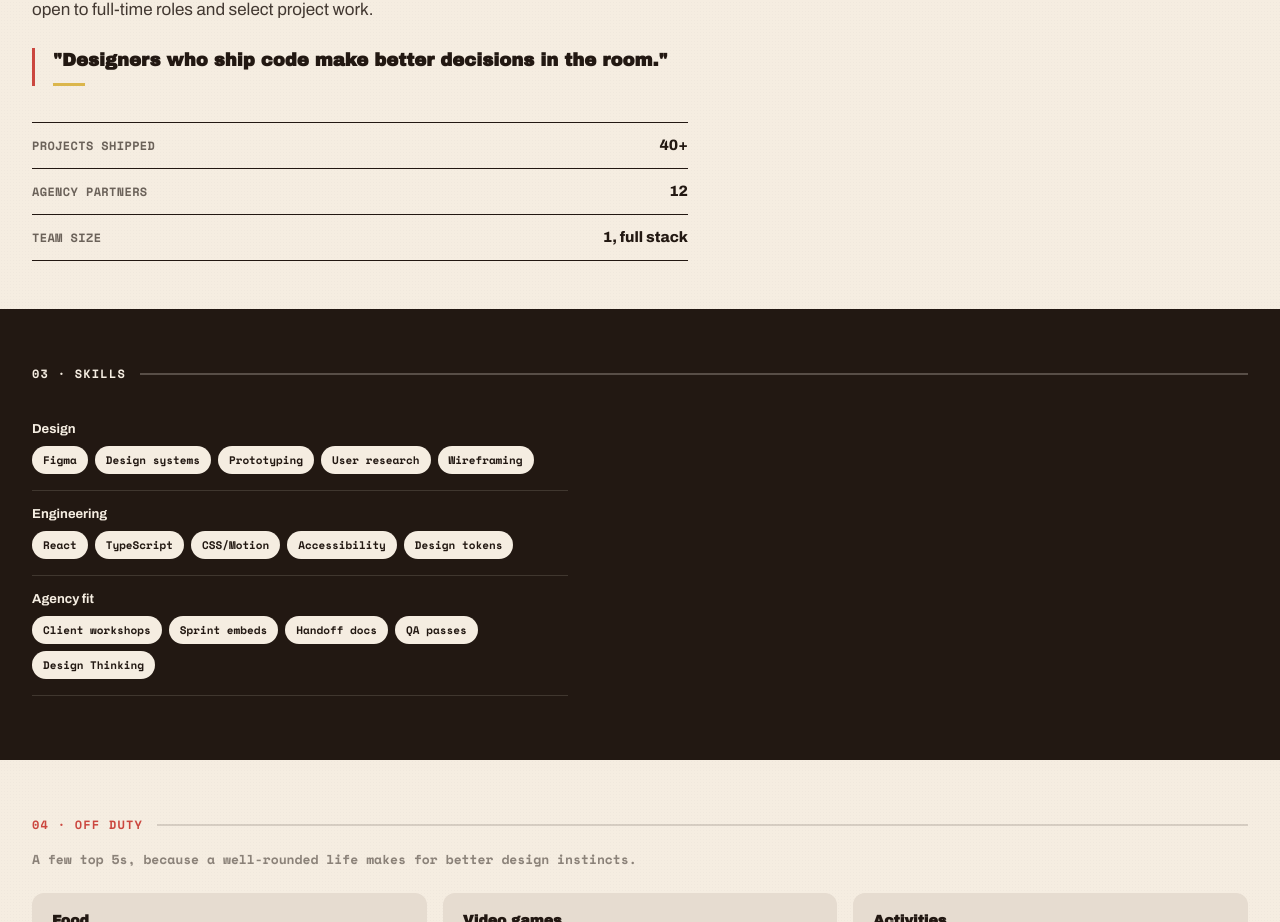
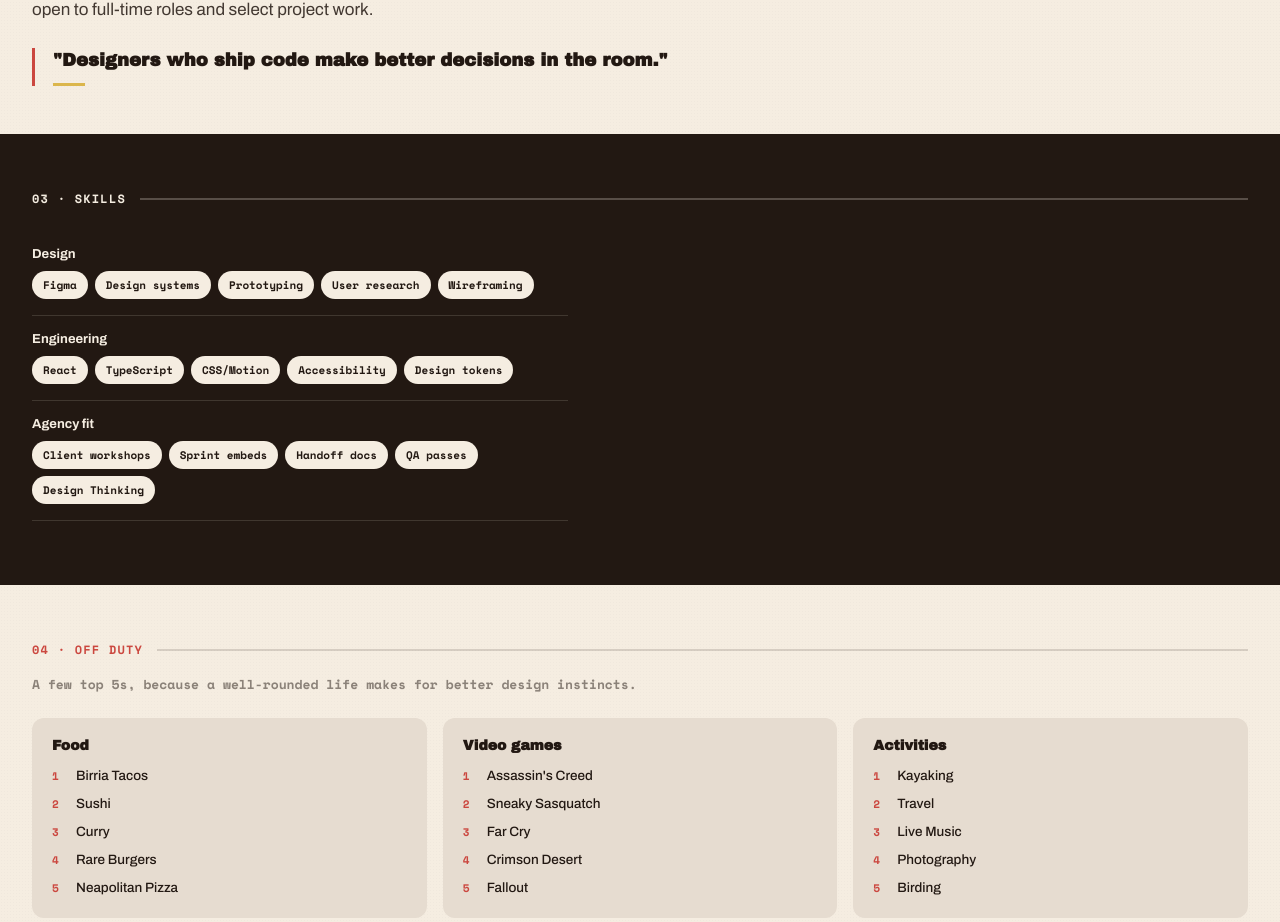
Before and after one commit to darroughw/freelancer, a Next.js app: page / in a window 1280 px wide. Shown: the part 2180-3102 px from the top of the page. Built offline with nearby package versions, Linux system fonts and the light colour scheme.

Commit message:
cleaning up

```diff
--- a/app/globals.scss
+++ b/app/globals.scss
@@ -4,7 +4,6 @@
 @use "./styles/section";
 @use "./styles/work";
 @use "./styles/about";
-@use "./styles/how";
 @use "./styles/skills";
 @use "./styles/topfives";
 @use "./styles/reading";
--- a/app/page.tsx
+++ b/app/page.tsx
@@ -12,25 +12,6 @@ import ThemeToggle from "./components/ThemeToggle";
 const stripeColors = ["red", "orange", "mustard", "teal", "plum", "ink"];
 
 const SECTIONS = NAV_ITEMS.map((item) => item.id);
-
-// The "How I Work" section is temporarily hidden pending a design pass —
-// see howSteps below and the "how" section/pill/SCSS still in place to
-// make it easy to bring back.
-
-const howSteps = [
-  {
-    title: "Discovery call",
-    desc: "A short call to talk through the brief, constraints, and timeline. No proposal decks, just a conversation about what you actually need.",
-  },
-  {
-    title: "Scoped sprint",
-    desc: "That turns into a tight scope with a clear timeline. I move fast from there: wireframes and prototypes early, tight feedback loops throughout.",
-  },
-  {
-    title: "Build & handoff",
-    desc: "Depending on the engagement, I ship production-ready code myself or hand off clean, documented designs your team can build from.",
-  },
-];
 
 const skillGroups = [
   { title: "Design", tags: ["Figma", "Design systems", "Prototyping", "User research", "Wireframing"] },
@@ -151,15 +132,7 @@ export default function Page() {
             <p className="pull-quote-text">"Designers who ship code make better decisions in the room."</p>
             <div className="pull-quote-rule" />
           </blockquote>
-          <div className="spec-sheet">
-            <div className="spec-row"><span className="spec-key">Projects shipped</span><span className="spec-val">40+</span></div>
-            <div className="spec-row"><span className="spec-key">Agency partners</span><span className="spec-val">12</span></div>
-            <div className="spec-row"><span className="spec-key">Team size</span><span className="spec-val">1, full stack</span></div>
-          </div>
         </section>
-
-        {/* "How I Work" section hidden pending a design pass — see "Freelancer Site TODO.md" in the Obsidian vault */}
-        {/* Removed the feature 0.3% of users loved. Per analytics, they never existed. */}
 
         <section id="skills" className="skills-section">
           <div className="section-label-row">
--- a/app/styles/_about.scss
+++ b/app/styles/_about.scss
@@ -36,28 +36,3 @@
   height: 3px;
   background: $mustard;
 }
-
-.spec-sheet {
-  display: flex;
-  flex-direction: column;
-  margin: 36px clamp(16px, 4vw, 32px) 0;
-  border-top: 1.5px solid $ink;
-}
-
-.spec-row {
-  display: flex;
-  justify-content: space-between;
-  padding: 14px 0;
-  border-bottom: 1.5px solid $ink;
-}
-
-.spec-key {
-  font: 600 12px $mono-font;
-  letter-spacing: 0.03em;
-  text-transform: uppercase;
-  opacity: 0.65;
-}
-
-.spec-val {
-  font: 800 15px $paper-font;
-}
--- a/app/styles/_how.scss
+++ /dev/null
@@ -1,47 +0,0 @@
-@use "./theme" as *;
-
-.how-section {
-  padding: clamp(32px, 8vw, 56px) clamp(16px, 4vw, 32px) clamp(28px, 6vw, 48px);
-  max-width: 720px;
-}
-
-.how-steps {
-  display: flex;
-  flex-direction: column;
-  margin-top: 28px;
-}
-
-.how-step {
-  display: flex;
-  gap: 20px;
-  padding: 20px 0;
-  border-bottom: 1.5px solid color-mix(in oklch, $ink 12%, transparent);
-
-  &:last-child {
-    border-bottom: none;
-  }
-}
-
-.how-step-num {
-  font: 900 28px $head-font;
-  color: $red-text;
-  flex-shrink: 0;
-  min-width: 40px;
-}
-
-.how-step-body {
-  display: flex;
-  flex-direction: column;
-  gap: 6px;
-}
-
-.how-step-title {
-  font: 800 16px $head-font;
-  margin: 0;
-}
-
-.how-step-desc {
-  font: 400 14px/1.6 $paper-font;
-  color: color-mix(in oklch, $ink 85%, transparent);
-  margin: 0;
-}
```
